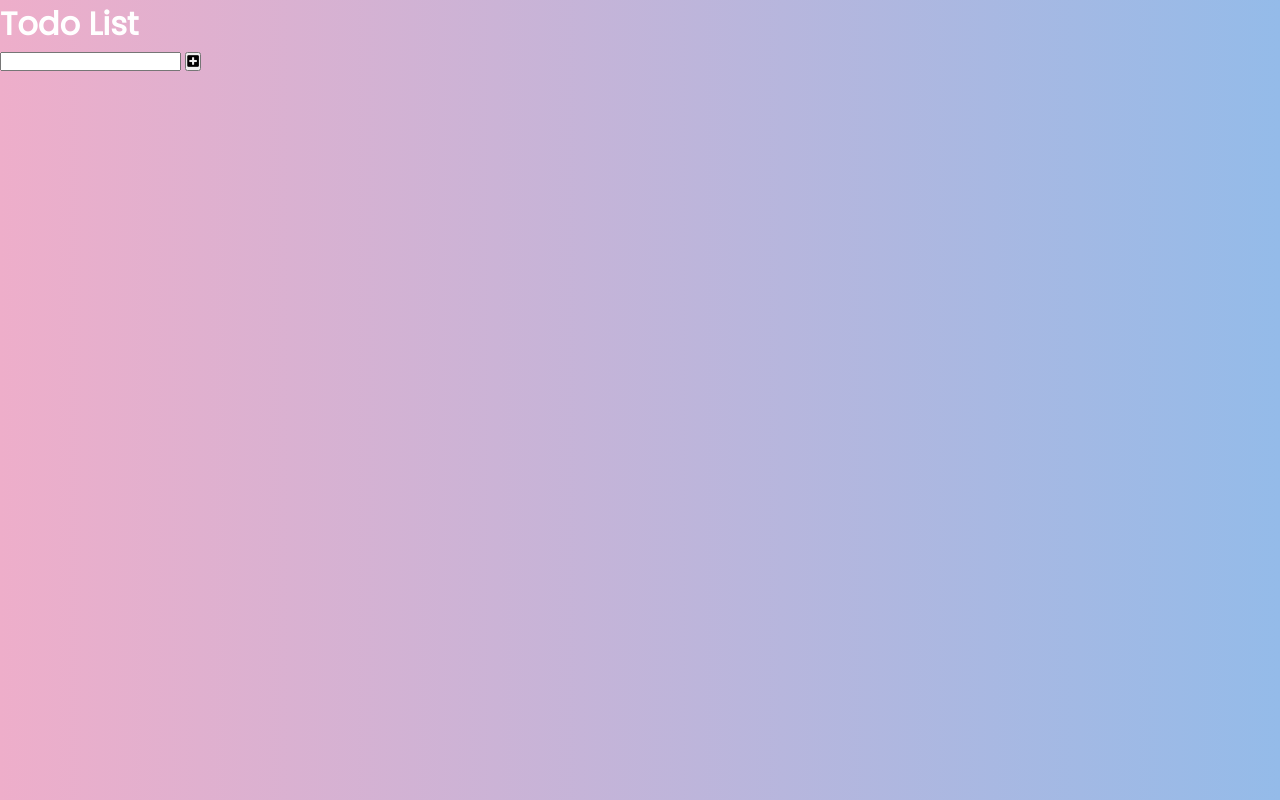
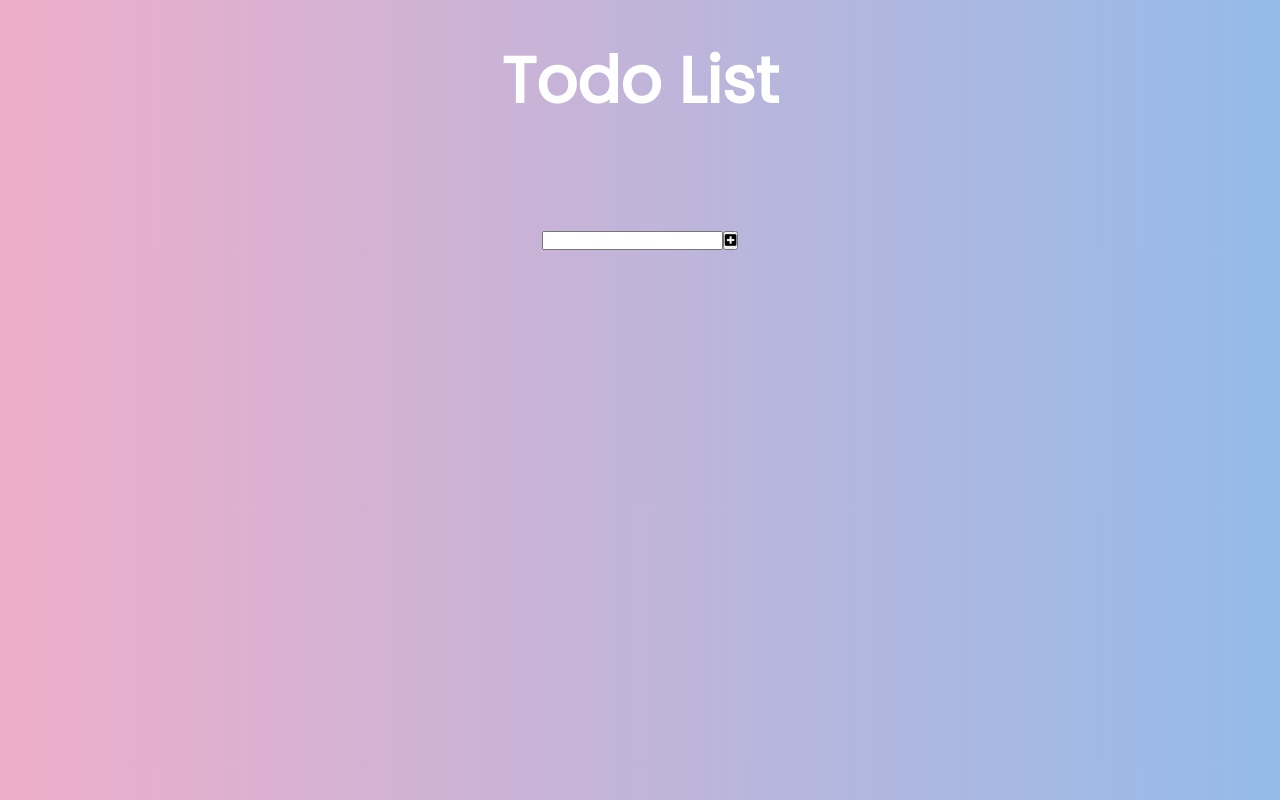
Before and after one commit to mubarizzz/todo-vanillaJS, a plain HTML site: page index.html in a window 1280 px wide. Drawn offline with Linux system fonts and the light colour scheme.

Commit message:
position heading and form

```diff
--- a/style.css
+++ b/style.css
@@ -10,3 +10,15 @@ body {
 	font-family: "Poppins", sans-serif;
 	min-height: 100vh;
 }
+
+header {
+	font-size: 2rem;
+}
+
+header,
+form {
+	min-height: 20vh;
+	display: flex;
+	justify-content: center;
+	align-items: center;
+}
```
